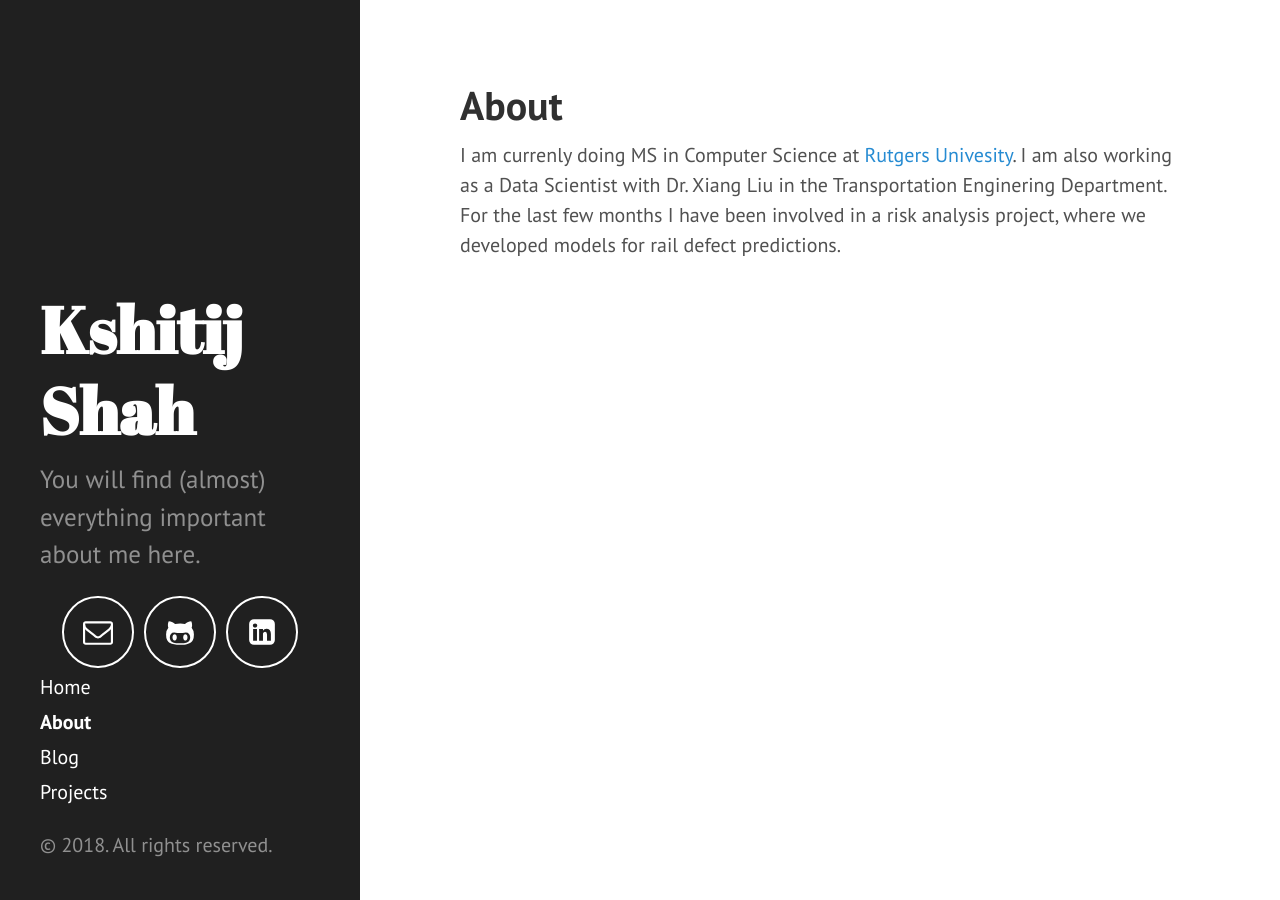
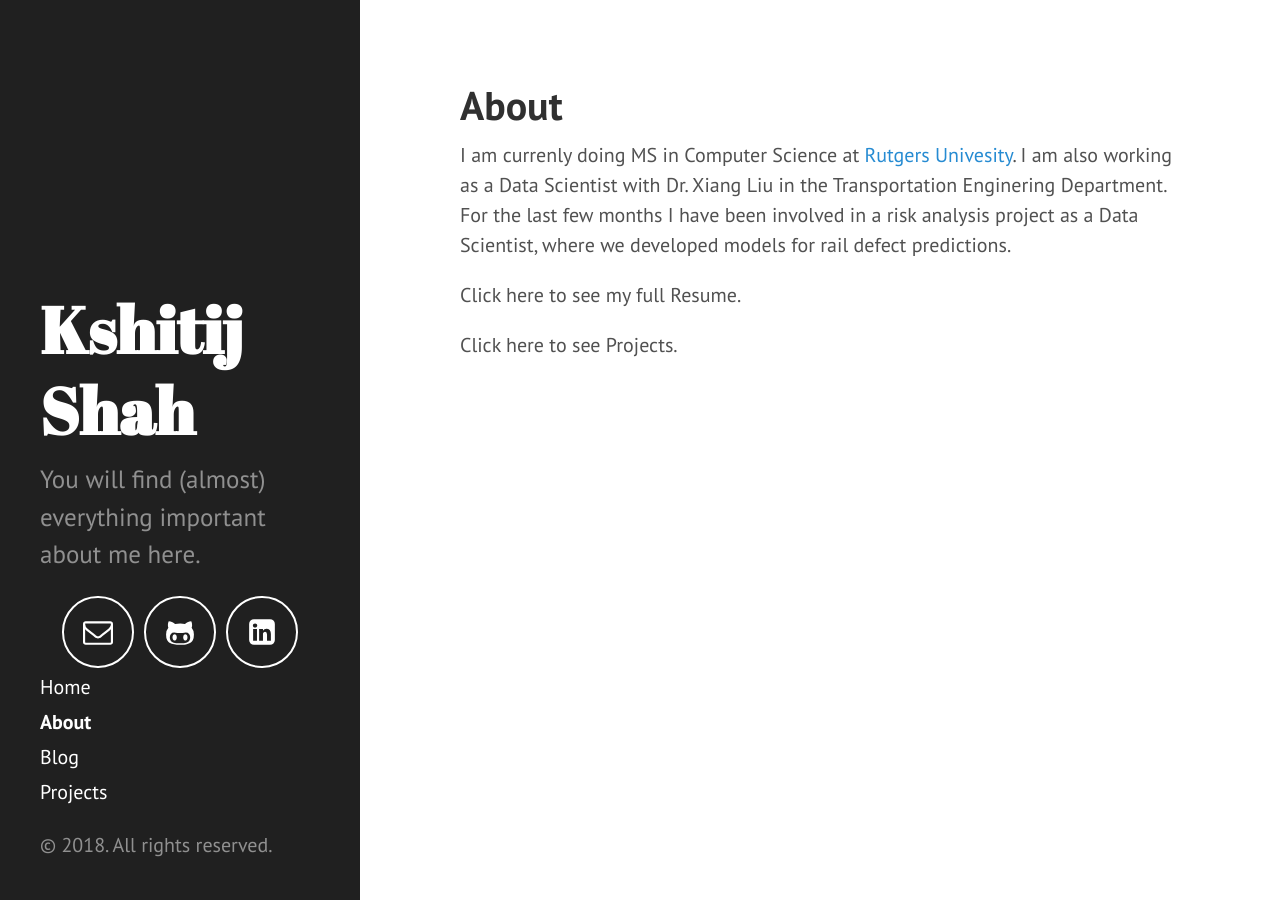
Before and after one commit to xitizzz/xitizzz.github.io, a Jekyll site: the page built from about.md, in a window 1280 px wide. Built offline with Jekyll 4.4.1, drawn with Linux system fonts in a browser that asks for light colours; Markdown is read by kramdown in place of the engine named in the settings.

Commit message:
Update about.md

```diff
--- a/about.md
+++ b/about.md
@@ -3,4 +3,8 @@
 title: About
 ---
 
-I am currenly doing MS in Computer Science at [Rutgers Univesity](rutgers.edu). I am also working as a Data Scientist with Dr. Xiang Liu in the Transportation Enginering Department. For the last few months I have been involved in a risk analysis project, where we developed models for rail defect predictions.
+I am currenly doing MS in Computer Science at [Rutgers Univesity](rutgers.edu). I am also working as a Data Scientist with Dr. Xiang Liu in the Transportation Enginering Department. For the last few months I have been involved in a risk analysis project as a Data Scientist, where we developed models for rail defect predictions.
+
+Click here to see my full Resume.
+
+Click here to see Projects.
```
